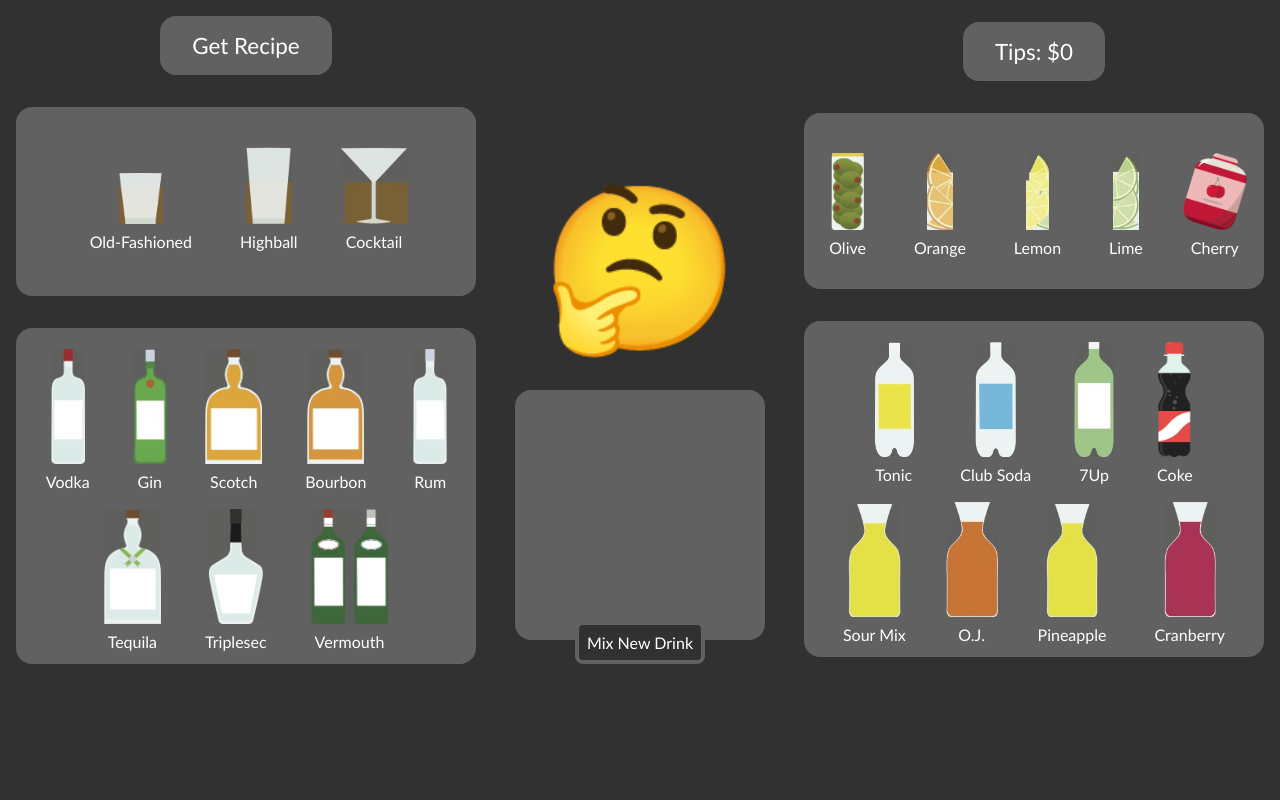
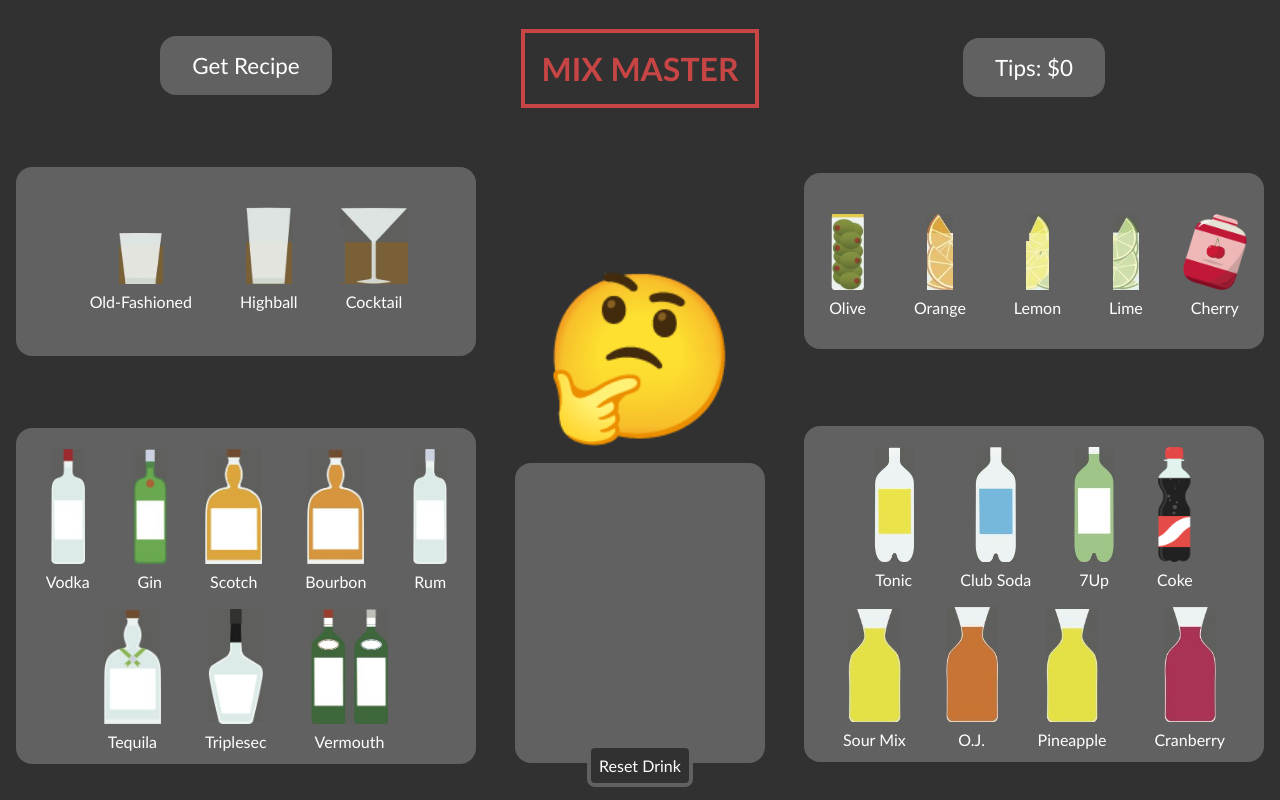
Before and after one commit to marthasharpe/Bartending-Game, a plain HTML site: page index.html in a window 1280 px wide. Drawn offline with Linux system fonts and the light colour scheme.

Commit message:
Add title and such

```diff
--- a/index.html
+++ b/index.html
@@ -4,7 +4,7 @@
     <meta charset="UTF-8">
     <meta name="viewport" content="width=device-width, initial-scale=1.0">
     <link rel="stylesheet" href="style.css">
-    <title>Hey Bartender!</title>
+    <title>Mix Master</title>
 </head>
 
 <body>
@@ -22,6 +22,7 @@
             </div>
         </div>
         <div class="middle">
+            <h1 class="game-title">MIX MASTER</h1>
             <div class="word-bubble-container">
                 <div class="word-bubble"></div>
             </div>
@@ -29,7 +30,7 @@
                 <div class="customer"></div>
             </div>
             <div class="new-drink-container">
-                <div class="new-drink-button">Mix New Drink</div>
+                <div class="new-drink-button">Reset Drink</div>
                 <ul class="new-drink"></ul>
             </div>
         </div>
--- a/script.js
+++ b/script.js
@@ -163,13 +163,16 @@ const takeOrder = () => {
     wordBubble.innerText = `I want a ${drinkOrder.name}.`
     customer.innerText = "🙂"
     drinkRecipe.innerText =
-        `--------NAME--------
+        `---NAME---
         ${drinkOrder.name}
-        --------GLASS--------
+
+        ---GLASS---
         ${drinkOrder.glass}
-        -----INGREDIENTS-----
-        ${drinkOrder.ingredients}
-        -------GARNISH-------
+
+        ---INGREDIENTS----
+        ${drinkOrder.ingredients.join(", ")}
+
+        ---GARNISH---
         ${drinkOrder.garnish ? drinkOrder.garnish : 'none'}`;
 }
 
--- a/style.css
+++ b/style.css
@@ -3,8 +3,9 @@
     padding: 0;
     box-sizing: border-box;
 }
-body {
+html, body {
     background-color: rgb(49, 49, 49);
+    height: 100%;
 }
 
 .main {
@@ -16,14 +17,21 @@ body {
     text-align: center;
     background-color: rgb(49, 49, 49);
     font-family: "Trebuchet MS", sans-serif;
+    height: 100%;
 }
 
 .left,
-.center,
-.right {
+.right,
+.middle {
     display: flex;
     flex-direction: column;
-    justify-content: center;
+    justify-content: space-around;
+    align-items: center;
+    height: 100%;
+}
+
+.middle {
+    padding: 1rem 0 2rem 0;
 }
 
 .tip-jar-container,
@@ -57,7 +65,7 @@ body {
 .show-recipe {
     display: block;
     position: absolute;
-    top: 4rem;
+    top: 5.5rem;
     background-color: #f1f1f1;
     min-width: 160px;
     max-width: 360px;
@@ -74,22 +82,29 @@ body {
     display: none;
 }
 
+.game-title {
+    color: rgb(199, 69, 69);
+    border: solid 4px rgb(199, 69, 69);
+    margin-top: 0.5rem;
+    margin-bottom: 0.5rem;
+    padding: 1rem;
+}
+
 .word-bubble-container {
     display: flex;
     justify-content: center;
-    height: 110px;
+    height: 120px;
 }
 
 .customer-container {
     display: flex;
     justify-content: center;
-    height: 240px;
+    height: 200px;
 }
 
 .customer {
     font-size: 10rem;
     cursor: pointer;
-    margin: 1rem;
 }
 
 .show-bubble {
@@ -98,7 +113,7 @@ body {
     height: fit-content;
     border-radius: 50%;
     padding: 1.5rem 2rem;
-    margin: 1rem;
+    margin-top: 2.5rem;
     background-color: white;
     position: relative;
     color: rgb(49, 49, 49);
@@ -130,6 +145,7 @@ body {
     justify-content: center;
     align-items: center;
     position: relative;
+    height: 300px;
 }
 
 .new-drink {
@@ -140,14 +156,15 @@ body {
     list-style-type: none;
     background-color: #616161;
     border-radius: 1rem;
-    height: 80%;
-    width: 80%;
+    height: 100%;
+    width: 100%;
     font-size: 1.4rem;
     padding: 1rem 2rem;
     line-height: 2.5rem;
     color: white;
     min-width: 250px;
     min-height: 250px;
+    overflow-y: scroll;
 }
 
 .new-drink-button {
```
